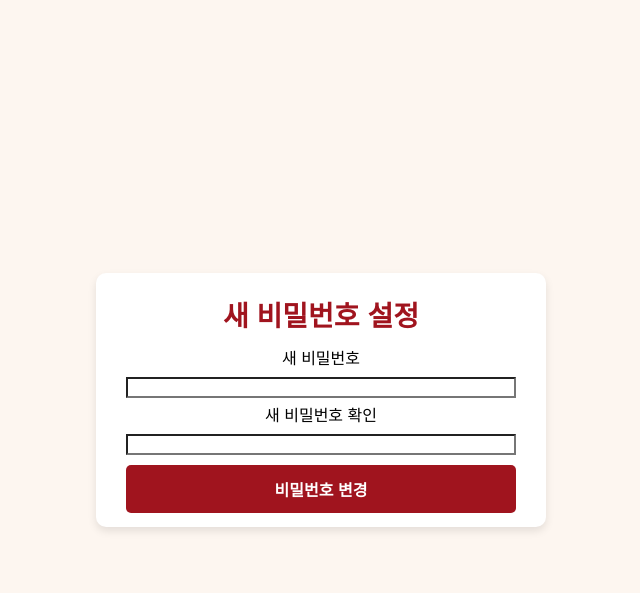
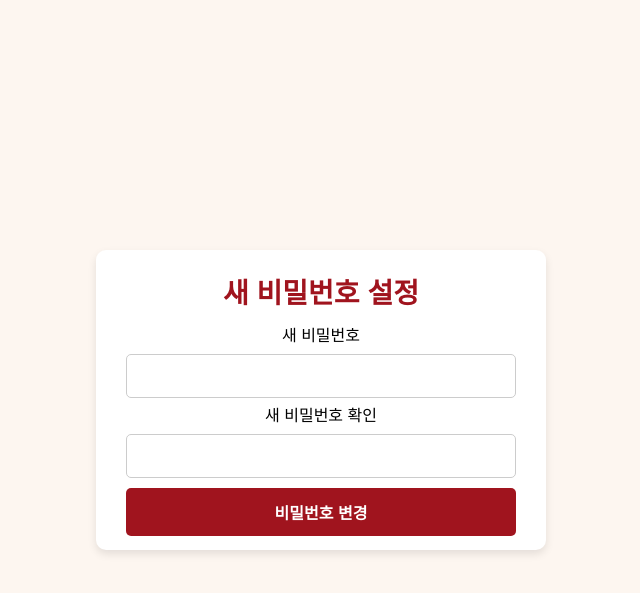
Before and after one commit to pirogramming-project/geol-eum-geol-i, a Django app: template templates/usermanage/FindPassword/password_reset_confirm.html in a window 1280 px wide. Shown: the top 593 px of the page, without its empty margins (319-959 px from the left). Run offline with Django 5.2, Linux system fonts and the light colour scheme; the template is opened without the code that fills it, so the values that code supplies are empty.

Commit message:
[feat] 비밀번호 재설정 페이지 css 추가

```diff
--- a/static/css/user/password_reset.css
+++ b/static/css/user/password_reset.css
@@ -67,3 +67,11 @@ button:hover {
     margin-top: 10px;
     font-size: 14px;
 }
+
+input {
+    padding: 12px;
+    border: 1px solid #ccc;
+    border-radius: 5px;
+    font-size: 16px;
+    width: 100%;
+}
--- a/templates/usermanage/FindPassword/password_reset_confirm.html
+++ b/templates/usermanage/FindPassword/password_reset_confirm.html
@@ -11,7 +11,7 @@
       <link rel="stylesheet" href="{% static 'css/user/password_reset.css' %}">
   </head>
   <body>
-    <div class="container_kgi">
+    <div class="container_kgi" style="height: 300px;">
       <h2>새 비밀번호 설정</h2>
 
       <form method="post">
```
